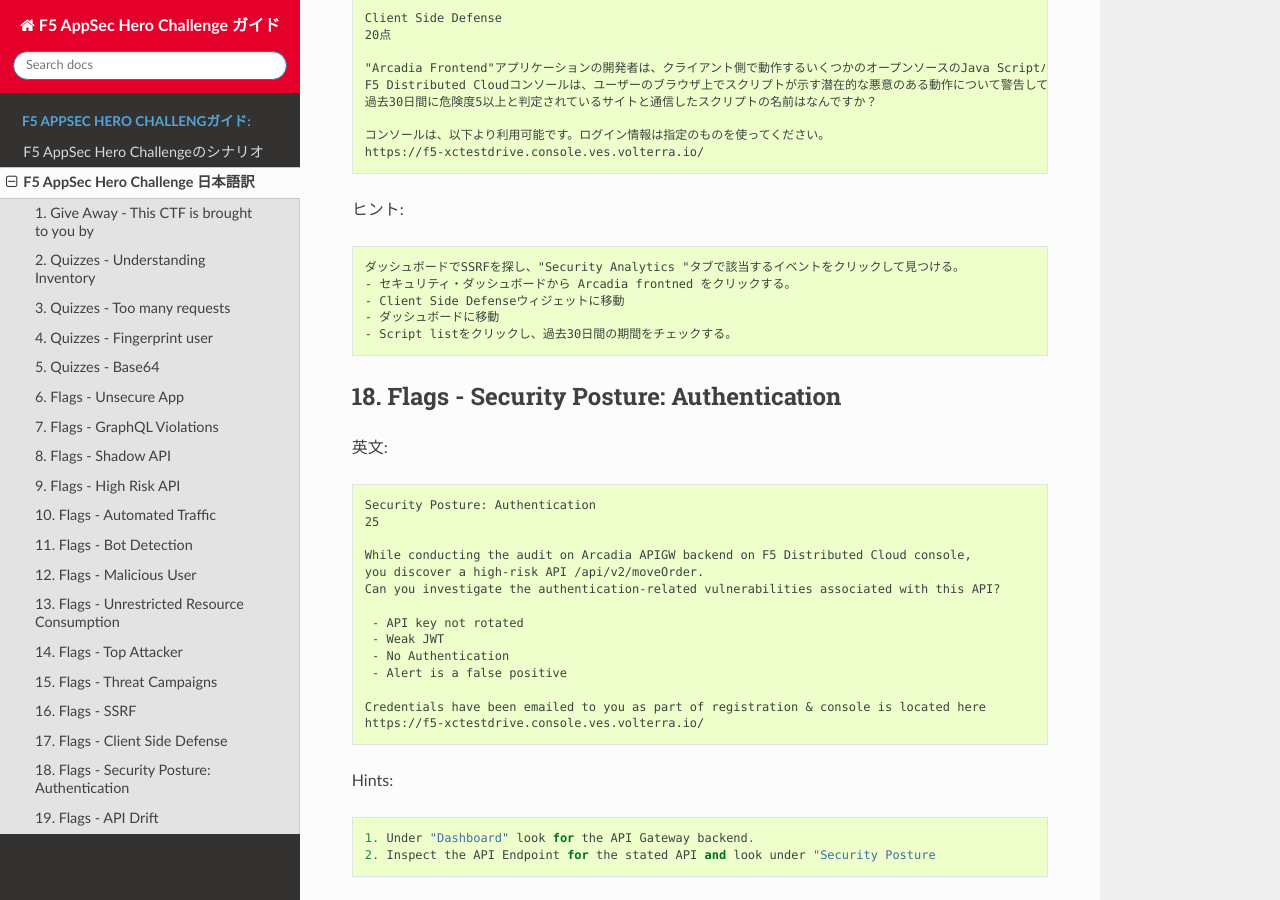
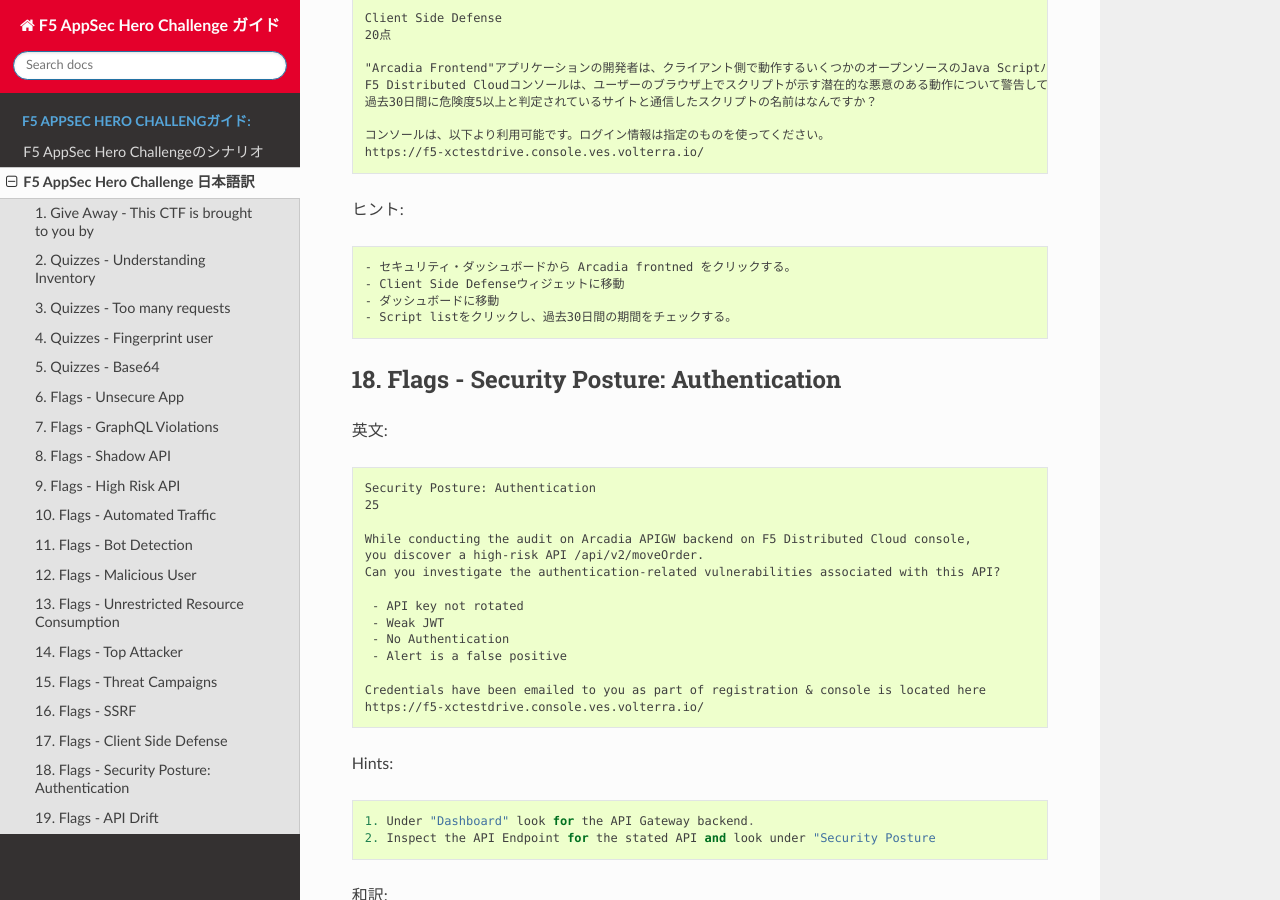
Before and after one commit to BeF5/f5j-appsec-hero-challenge, a Sphinx documentation site: the page built from docs/class1/module02/module02.rst, in a window 1280 px wide and 900 px high, scrolled down 12454 px. Built offline with Sphinx 7.4.7 and the Read the Docs theme 2.0.0, drawn with Linux system fonts in a browser that asks for light colours.

Commit message:
Client Side Defenseのヒント誤記を修正

```diff
--- a/docs/class1/module02/module02.rst
+++ b/docs/class1/module02/module02.rst
@@ -616,7 +616,6 @@ Hints::
 
 ヒント::
 
-   ダッシュボードでSSRFを探し、"Security Analytics "タブで該当するイベントをクリックして見つける。
    - セキュリティ・ダッシュボードから Arcadia frontned をクリックする。
    - Client Side Defenseウィジェットに移動
    - ダッシュボードに移動
```
